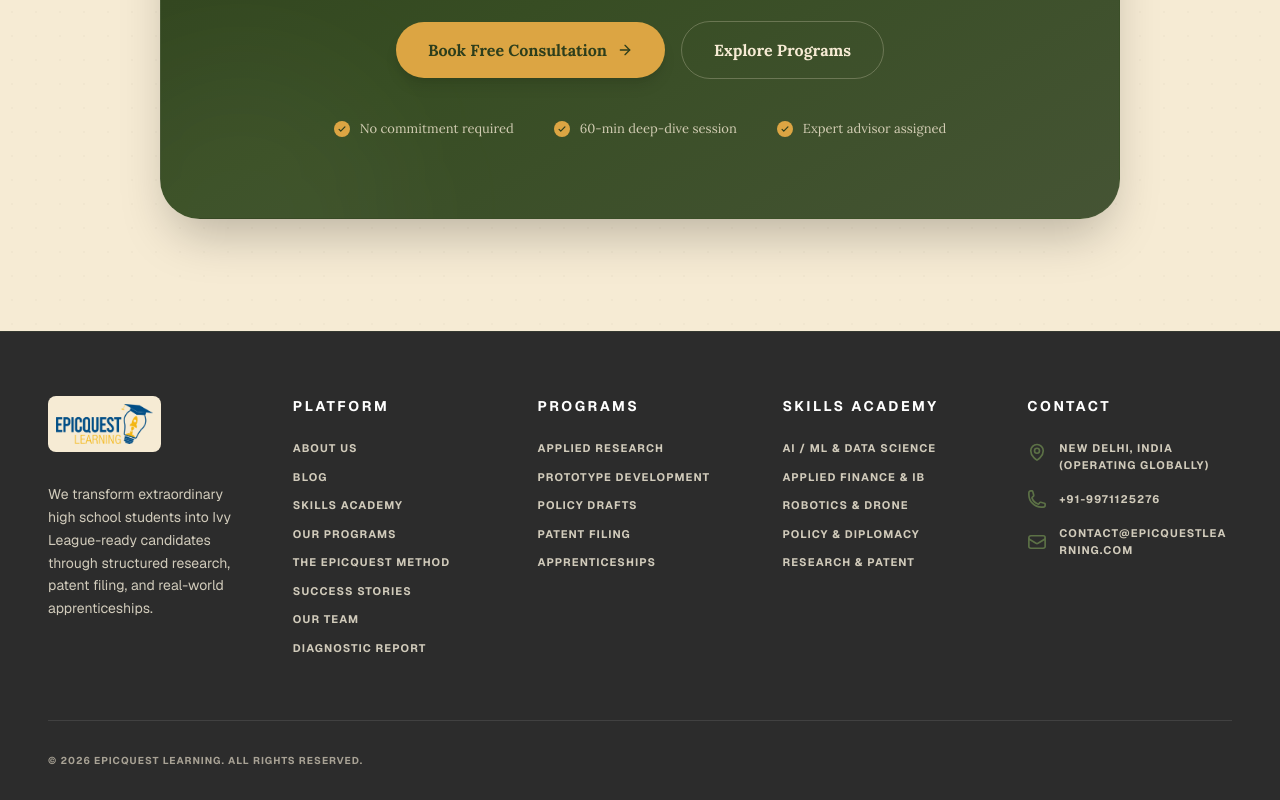
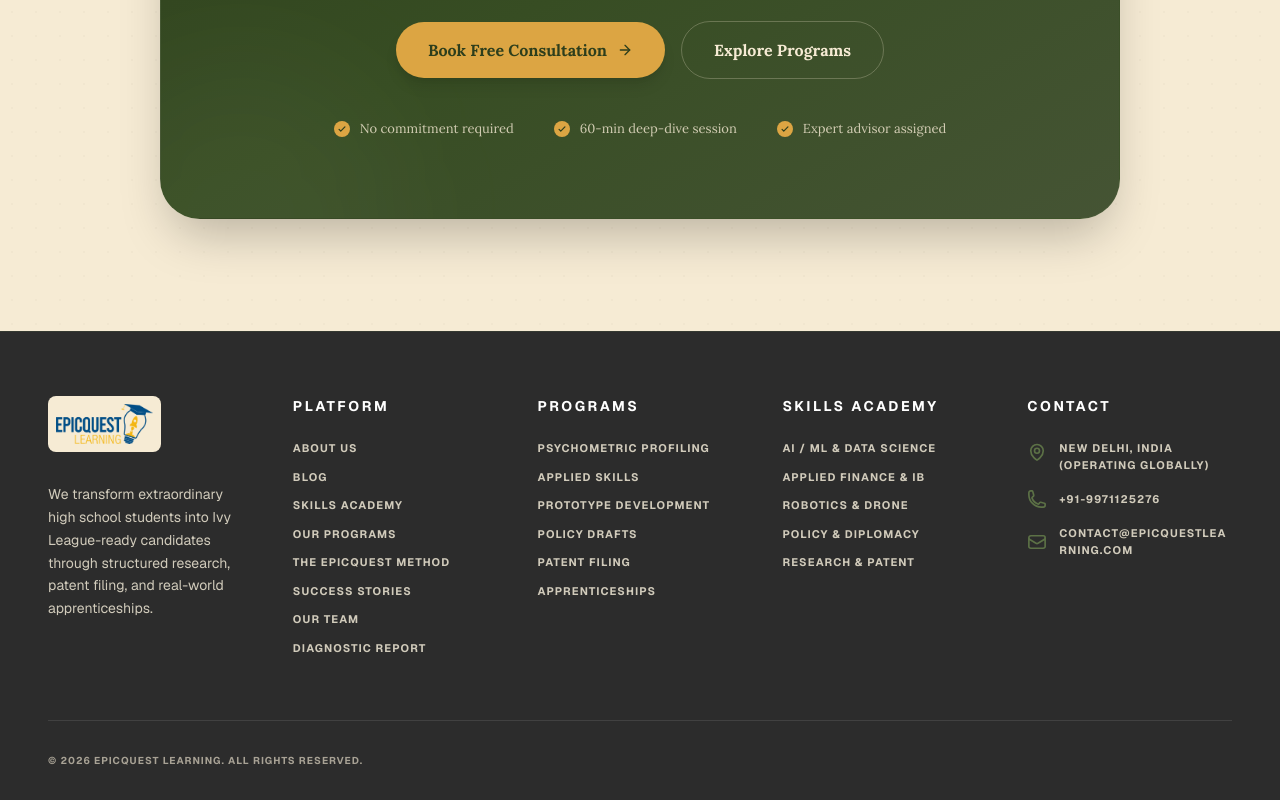
Before and after one commit to devan1shX/EpicQuest, a Next.js app: page /the-epicquest-method in a window 1280 px wide. Shown: the part 3863-4663 px from the top of the page. Built offline with nearby package versions, Linux system fonts and the light colour scheme.

Commit message:
Update Footer.tsx

```diff
--- a/components/Footer.tsx
+++ b/components/Footer.tsx
@@ -42,7 +42,8 @@
           <div>
             <h4 className="text-sm font-sans text-white mb-6 font-bold uppercase tracking-[0.18em]">Programs</h4>
             <ul className="space-y-3 text-[11px] font-bold uppercase tracking-widest text-[#D1CBBB]">
-              <li><Link href="/programs/applied-research" className="hover:text-amber transition-colors">Applied Research</Link></li>
+              <li><Link href="/test" className="hover:text-amber transition-colors">Psychometric Profiling</Link></li>
+              <li><Link href="/skills" className="hover:text-amber transition-colors">Applied Skills</Link></li>
               <li><Link href="/programs/prototype-development" className="hover:text-amber transition-colors">Prototype Development</Link></li>
               <li><Link href="/programs/policy-drafts" className="hover:text-amber transition-colors">Policy Drafts</Link></li>
               <li><Link href="/programs/patent-filing" className="hover:text-amber transition-colors">Patent Filing</Link></li>
```
